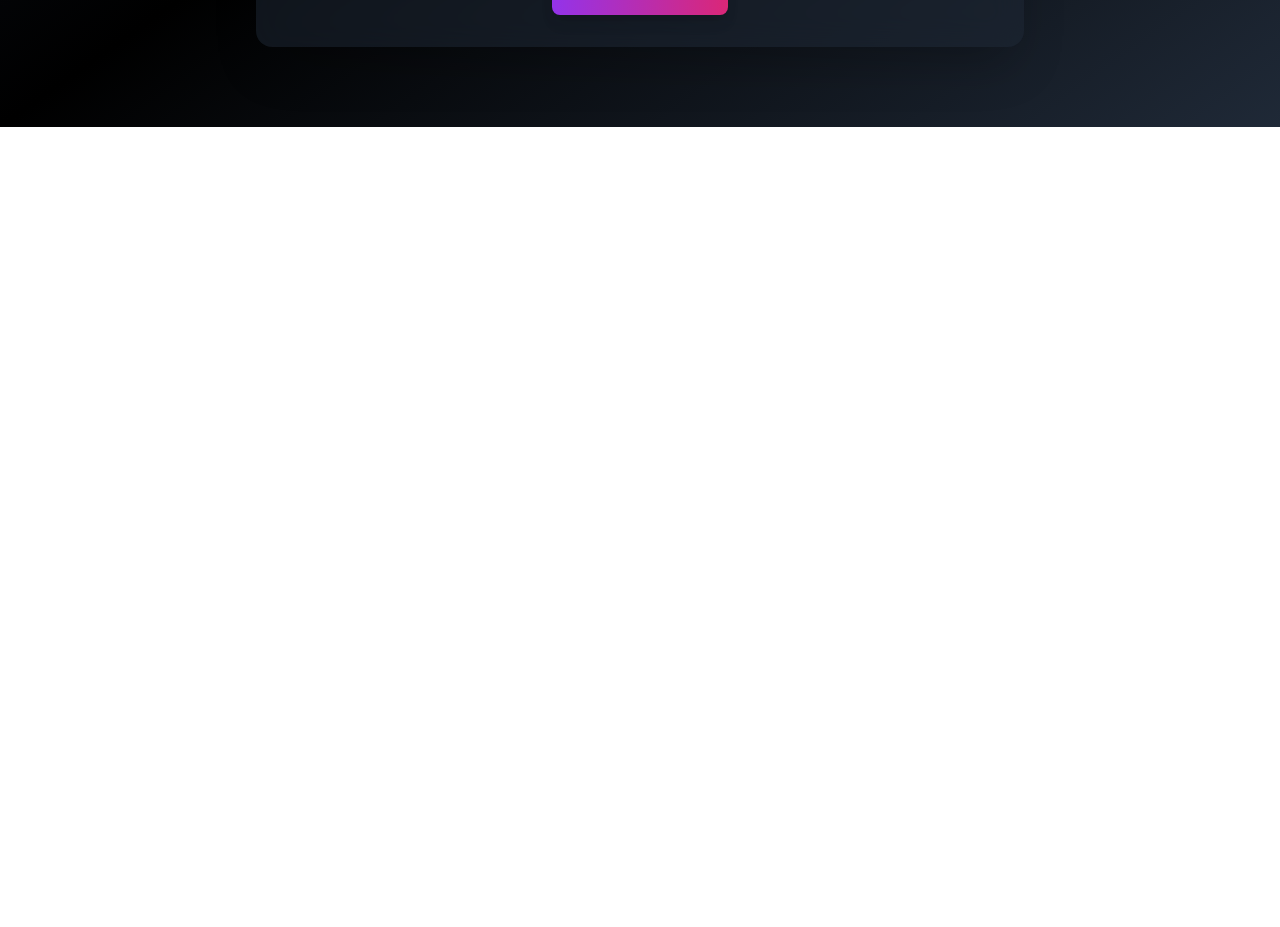
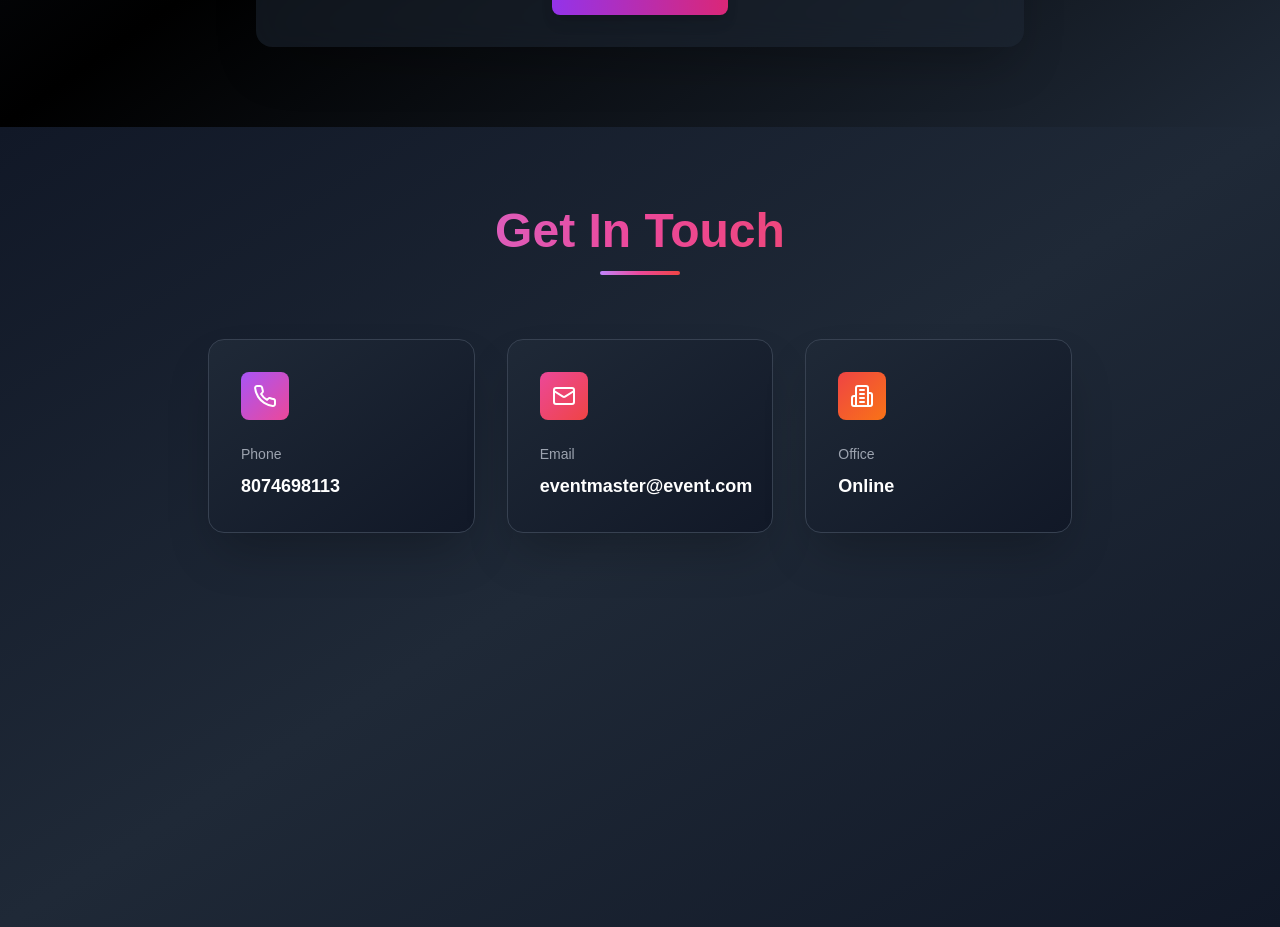
Before and after one commit to sai2963/Event_Management-mini-project, a Next.js app: page /maine/contact in a window 1280 px wide. Shown: the part 860-1787 px from the top of the page. Before the commit the page ends 987 px from the top, so only its background shows below. Built offline with nearby package versions, Linux system fonts and the light colour scheme.

Commit message:
Contact Form added

```diff
--- a/app/maine/contact/page.js
+++ b/app/maine/contact/page.js
@@ -1,3 +1,4 @@
+import Contact_Details from "@/components/Contactdetails";
 import Contact_Form from "@/components/contactform";
 import PostMessage from "@/components/contactpost";
 
@@ -7,6 +8,7 @@ export default  function Contactus() {
   return (
     <>
     <Contact_Form action={PostMessage}/>
+    <Contact_Details/>
     </>
   );
 }
--- /dev/null
+++ b/components/ContactFormStatus.js
@@ -0,0 +1,22 @@
+import { useFormStatus } from "react-dom";
+export default function FormSubmit() {
+  const status = useFormStatus();
+
+  if (status.pending) {
+    return (
+      <p className="px-8 py-4 bg-gradient-to-r from-purple-600 to-pink-600 rounded-lg font-semibold text-white shadow-lg hover:shadow-purple-500/30 transition-all duration-300">
+        Sending...
+      </p>
+    );
+  }
+  return (
+    <>
+      <button
+        type="submit"
+        className="px-8 py-4 bg-gradient-to-r from-purple-600 to-pink-600 rounded-lg font-semibold text-white shadow-lg hover:shadow-purple-500/30 transition-all duration-300"
+      >
+        Send Message
+      </button>
+    </>
+  );
+}
--- /dev/null
+++ b/components/Contactdetails.js
@@ -0,0 +1,108 @@
+"use client";
+
+import React from "react";
+import { motion } from "framer-motion";
+import { Phone, Mail, Building2 } from "lucide-react";
+
+export default function Contact_Details() {
+  const containerVariants = {
+    hidden: { opacity: 0 },
+    visible: {
+      opacity: 1,
+      transition: {
+        staggerChildren: 0.2,
+      },
+    },
+  };
+
+  const itemVariants = {
+    hidden: { y: 20, opacity: 0 },
+    visible: {
+      y: 0,
+      opacity: 1,
+      transition: {
+        duration: 0.5,
+        ease: "easeOut",
+      },
+    },
+  };
+
+  const cardVariants = {
+    hidden: { scale: 0.95, opacity: 0 },
+    visible: {
+      scale: 1,
+      opacity: 1,
+      transition: {
+        duration: 0.6,
+      },
+    },
+  };
+
+  return (
+    <div className="min-h-screen bg-gradient-to-br from-gray-900 via-gray-800 to-gray-900 py-20">
+      <motion.div
+        className="max-w-4xl mx-auto px-4"
+        initial="hidden"
+        whileInView="visible"
+        viewport={{ once: true, amount: 0.3 }}
+        variants={containerVariants}
+      >
+        <motion.div className="text-center mb-16" variants={itemVariants}>
+          <h1 className="text-5xl font-bold bg-gradient-to-r from-purple-400 via-pink-500 to-red-500 bg-clip-text text-transparent mb-4">
+            Get In Touch
+          </h1>
+          <div className="h-1 w-20 bg-gradient-to-r from-purple-400 via-pink-500 to-red-500 mx-auto rounded-full" />
+        </motion.div>
+
+        <motion.div
+          className="grid grid-cols-1 md:grid-cols-3 gap-8"
+          variants={containerVariants}
+        >
+          <motion.div
+            className="bg-gradient-to-br from-gray-800 to-gray-900 p-8 rounded-2xl shadow-2xl border border-gray-700 hover:border-purple-500 transition-all duration-300"
+            variants={cardVariants}
+            whileHover={{ scale: 1.02 }}
+          >
+            <div className="bg-gradient-to-br from-purple-500 to-pink-500 w-12 h-12 rounded-lg flex items-center justify-center mb-6">
+              <Phone className="text-white" size={24} />
+            </div>
+            <label className="block text-gray-400 text-sm font-medium mb-2">
+              Phone
+            </label>
+            <span className="text-white text-lg font-semibold">8074698113</span>
+          </motion.div>
+
+          <motion.div
+            className="bg-gradient-to-br from-gray-800 to-gray-900 p-8 rounded-2xl shadow-2xl border border-gray-700 hover:border-pink-500 transition-all duration-300"
+            variants={cardVariants}
+            whileHover={{ scale: 1.02 }}
+          >
+            <div className="bg-gradient-to-br from-pink-500 to-red-500 w-12 h-12 rounded-lg flex items-center justify-center mb-6">
+              <Mail className="text-white" size={24} />
+            </div>
+            <label className="block text-gray-400 text-sm font-medium mb-2">
+              Email
+            </label>
+            <span className="text-white text-lg font-semibold">
+              eventmaster@event.com
+            </span>
+          </motion.div>
+
+          <motion.div
+            className="bg-gradient-to-br from-gray-800 to-gray-900 p-8 rounded-2xl shadow-2xl border border-gray-700 hover:border-red-500 transition-all duration-300"
+            variants={cardVariants}
+            whileHover={{ scale: 1.02 }}
+          >
+            <div className="bg-gradient-to-br from-red-500 to-orange-500 w-12 h-12 rounded-lg flex items-center justify-center mb-6">
+              <Building2 className="text-white" size={24} />
+            </div>
+            <label className="block text-gray-400 text-sm font-medium mb-2">
+              Office
+            </label>
+            <span className="text-white text-lg font-semibold">Online</span>
+          </motion.div>
+        </motion.div>
+      </motion.div>
+    </div>
+  );
+}
--- a/components/contactform.js
+++ b/components/contactform.js
@@ -3,7 +3,9 @@
 import React from "react";
 
 import { motion } from "framer-motion";
-export default function Contact_Form({action}) {
+import FormSubmit from "./ContactFormStatus";
+export default function Contact_Form({ action }) {
+  let errors = action.errors;
   return (
     <>
       <motion.div
@@ -18,7 +20,7 @@ export default function Contact_Form({action}) {
             whileInView={{ y: 0 }}
             className="text-5xl font-bold text-center mb-16 bg-gradient-to-r from-purple-400 to-pink-600 text-transparent bg-clip-text"
           >
-            Contact Us
+            Drop us a Note
           </motion.h1>
 
           <motion.div
@@ -41,6 +43,7 @@ export default function Contact_Form({action}) {
                     id="firstname"
                     name="firstname"
                     className="w-full bg-gray-900/50 border border-gray-700 rounded-lg px-4 py-3 focus:outline-none focus:ring-2 focus:ring-purple-500 focus:border-transparent transition-all duration-300"
+                    required
                   />
                 </motion.div>
 
@@ -56,6 +59,7 @@ export default function Contact_Form({action}) {
                     id="lastname"
                     name="lastname"
                     className="w-full bg-gray-900/50 border border-gray-700 rounded-lg px-4 py-3 focus:outline-none focus:ring-2 focus:ring-purple-500 focus:border-transparent transition-all duration-300"
+                    required
                   />
                 </motion.div>
 
@@ -71,6 +75,7 @@ export default function Contact_Form({action}) {
                     id="phone"
                     name="phone"
                     className="w-full bg-gray-900/50 border border-gray-700 rounded-lg px-4 py-3 focus:outline-none focus:ring-2 focus:ring-purple-500 focus:border-transparent transition-all duration-300"
+                    required
                   />
                 </motion.div>
 
@@ -86,6 +91,7 @@ export default function Contact_Form({action}) {
                     id="email"
                     name="email"
                     className="w-full bg-gray-900/50 border border-gray-700 rounded-lg px-4 py-3 focus:outline-none focus:ring-2 focus:ring-purple-500 focus:border-transparent transition-all duration-300"
+                    required
                   />
                 </motion.div>
 
@@ -102,6 +108,7 @@ export default function Contact_Form({action}) {
                   <select
                     id="event"
                     name="event"
+                    required
                     className="w-full bg-gray-900/50 border border-gray-700 rounded-lg px-4 py-3 focus:outline-none focus:ring-2 focus:ring-purple-500 focus:border-transparent transition-all duration-300"
                   >
                     <option value="">Select Event Type</option>
@@ -126,22 +133,32 @@ export default function Contact_Form({action}) {
                     id="description"
                     name="description"
                     rows="4"
+                    required
                     className="w-full bg-gray-900/50 border border-gray-700 rounded-lg px-4 py-3 focus:outline-none focus:ring-2 focus:ring-purple-500 focus:border-transparent transition-all duration-300"
                   ></textarea>
                 </motion.div>
               </div>
-
+              {/* {errors.length > 0 && (
+                <motion.div
+                  initial={{ opacity: 0, y: -10 }}
+                  animate={{ opacity: 1, y: 0 }}
+                  className="bg-red-500/10 border border-red-500 rounded-lg p-4 mb-4"
+                >
+                  <ul className="list-disc list-inside">
+                    {errors.map((error) => (
+                      <li className="text-red-400 text-sm" key={error}>
+                        {error}
+                      </li>
+                    ))}
+                  </ul>
+                </motion.div>
+              )} */}
               <motion.div
                 whileHover={{ scale: 1.02 }}
                 whileTap={{ scale: 0.98 }}
                 className="flex justify-center"
               >
-                <button
-                  type="submit"
-                  className="px-8 py-4 bg-gradient-to-r from-purple-600 to-pink-600 rounded-lg font-semibold text-white shadow-lg hover:shadow-purple-500/30 transition-all duration-300"
-                >
-                  Send Message
-                </button>
+                <FormSubmit />
               </motion.div>
             </form>
           </motion.div>
--- a/components/contactpost.js
+++ b/components/contactpost.js
@@ -17,7 +17,23 @@ export default async function PostMessage(formData) {
     event,
     description,
     createdAt: new Date(),
+
   };
+
+  let errors=[];
+
+  if(!firstname || firstname.trim().length ===0){
+    errors.push('First Name is required')
+  }
+  if(!lastname || lastname.trim().length ===0){
+    errors.push('Last Name is required')
+  }
+  if(!phone || phone.trim().length ===0){
+    errors.push(' Phone Number is required')
+  }
+  if(!description || description.trim().length ===0){
+    errors.push('First Name is required')
+  }
 
   if (!Contact_Data) {
     throw new Error("Retry After Some Time");
```
